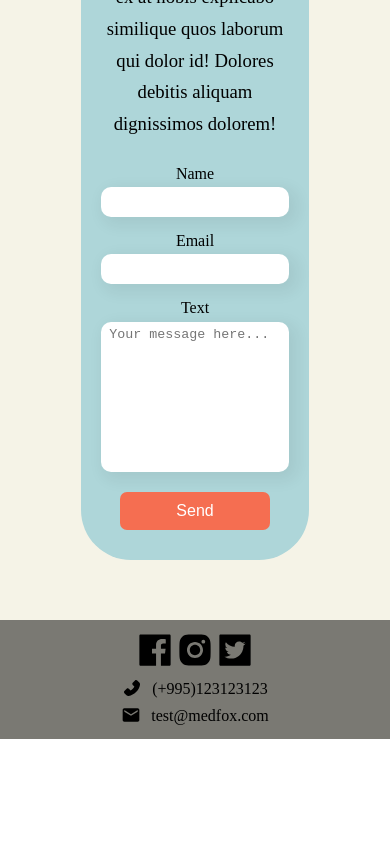
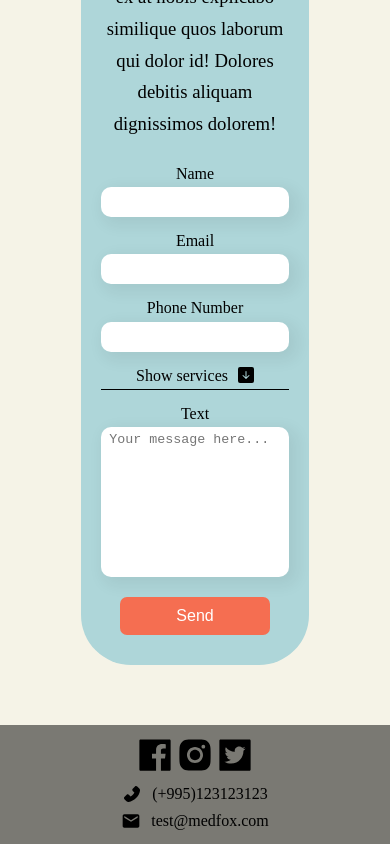
Before and after one commit to GorgadzeU/MedFoxWeb, a React (Create React App) app: page /patient in a window 390 px wide. Shown: the part 2398-3242 px from the top of the page. Before the commit the page ends 3137 px from the top, so only its background shows below. Built offline with nearby package versions, Linux system fonts and the light colour scheme.

Commit message:
Added services and phone number in request form

```diff
--- a/src/pages/patients/RequestForm.css
+++ b/src/pages/patients/RequestForm.css
@@ -8,3 +8,43 @@
   margin-left: 50%;
   transform: translateX(-50%);
 }
+
+.services-dropdown_action {
+  max-width: 350px;
+  margin: 0 auto;
+  margin-bottom: 1rem;
+  display: flex;
+  justify-content: center;
+  align-items: center;
+  border-bottom: 1px solid black;
+  cursor: pointer;
+}
+
+.services-dropdown_action > svg {
+  margin-left: 1rem;
+}
+
+.services-dropdown {
+  height: 0;
+  opacity: 0;
+  transition: all 0.6s ease;
+  height: 0;
+  max-width: 350px;
+  margin: 0 auto;
+  display: flex;
+  flex-direction: column;
+  align-items: flex-start;
+  z-index: -100;
+}
+
+.services-dropdown-show {
+  height: 120px;
+  max-width: 350px;
+  margin: 0 auto;
+  display: flex;
+  flex-direction: column;
+  align-items: flex-start;
+
+  opacity: 1;
+  transition: all 0.6s ease;
+}
--- a/src/pages/patients/RequestFrom.jsx
+++ b/src/pages/patients/RequestFrom.jsx
@@ -1,17 +1,24 @@
 import React, { useState, useRef } from 'react';
 import './RequestForm.css';
-import { Input, TextArea } from '../../components/Input';
+import { Input, TextArea, CheckBox } from '../../components/Input';
 import emailjs from 'emailjs-com';
 import Loading from '../../components/Loading';
 import Button from '../../components/Button';
+import {
+  BsFillArrowDownSquareFill,
+  BsFillArrowUpSquareFill,
+} from 'react-icons/bs';
 import { ToastContainer, toast } from 'react-toastify';
 import 'react-toastify/dist/ReactToastify.css';
 
 const RequestFrom = () => {
   const [name, setName] = useState('');
   const [email, setEmail] = useState('');
+  const [phone, setPhone] = useState('');
+  const [services, setServices] = useState([]);
   const [message, setMessage] = useState('');
   const [loading, setLoading] = useState(false);
+  const [showServices, setShowServices] = useState(false);
 
   const form = useRef();
 
@@ -27,6 +34,8 @@ const RequestFrom = () => {
           from_name: name,
           message: message,
           from_email: email,
+          from_phone: phone,
+          services: services.join(', '),
         },
         'user_atQz3T86NCTxzC0AEaFvM'
       )
@@ -46,6 +55,27 @@ const RequestFrom = () => {
     setName('');
     setEmail('');
     setMessage('');
+    setPhone('');
+    setServices([]);
+    setShowServices(false);
+  };
+
+  const handleServiceChange = ({ target: { checked, name } }) => {
+    if (checked) {
+      if (services.includes(name)) {
+        return;
+      } else {
+        const newServices = [...services, name];
+        setServices(newServices);
+      }
+    } else {
+      if (services.includes(name)) {
+        const filteredServices = services.filter((s) => s !== name);
+        setServices(filteredServices);
+      } else {
+        return;
+      }
+    }
   };
 
   return (
@@ -80,6 +110,61 @@ const RequestFrom = () => {
           value={email}
           onChange={({ target: { value } }) => setEmail(value)}
         />
+        <Input
+          type='number'
+          label='Phone Number'
+          id='from_phone'
+          name='from_phone'
+          value={phone}
+          onChange={({ target: { value } }) => setPhone(value)}
+        />
+
+        <div
+          className='services-dropdown_action'
+          onClick={() => setShowServices((prevState) => !prevState)}
+        >
+          Show services
+          {showServices ? (
+            <BsFillArrowUpSquareFill />
+          ) : (
+            <BsFillArrowDownSquareFill />
+          )}
+        </div>
+
+        <div
+          className={
+            showServices ? 'services-dropdown-show' : 'services-dropdown'
+          }
+        >
+          <CheckBox
+            type='checkbox'
+            label='ფიზიკური თერაპია'
+            id='serviceId1'
+            name='physycal-therapy'
+            disabled={!showServices}
+            // value={phone}
+            onChange={handleServiceChange}
+          />
+          <CheckBox
+            type='checkbox'
+            label='ცხენოთერაპიე'
+            id='serviceId2'
+            name='ipo-therapy'
+            disabled={!showServices}
+            // value={phone}
+            onChange={handleServiceChange}
+          />
+          <CheckBox
+            type='checkbox'
+            label='სენსორული თერაპია'
+            id='serviceId3'
+            name='sensory-therapy'
+            disabled={!showServices}
+            // value={phone}
+            onChange={handleServiceChange}
+          />
+        </div>
+
         <TextArea
           name='message'
           label='Text'
@@ -87,7 +172,6 @@ const RequestFrom = () => {
           onChange={({ target: { value } }) => setMessage(value)}
         />
 
-        {/* <Input type='submit' value='Send' /> */}
         <Button type='submit'>Send</Button>
       </form>
     </>
```
